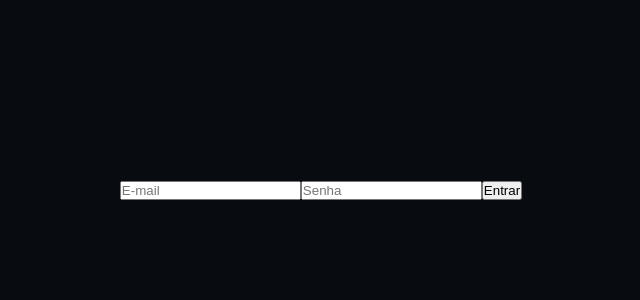
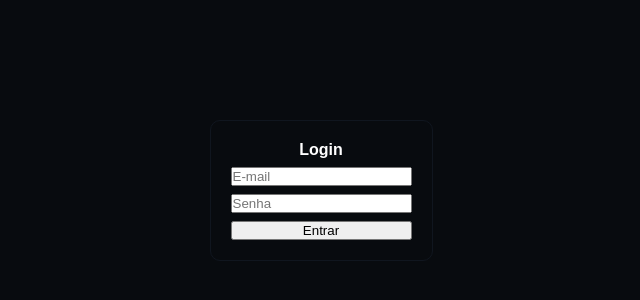
Before and after one commit to lcpsd/react-jwt-auth, a React (Create React App) app: page / in a window 1280 px wide. Shown: the part 210-510 px from the top of the page, without its empty margins (319-959 px from the left). Built offline with nearby package versions, Linux system fonts and the light colour scheme.

Commit message:
style: Login Form

```diff
--- a/src/App.tsx
+++ b/src/App.tsx
@@ -1,17 +1,17 @@
-import { AppStyles } from "./styles/AppStyles";
 import { Container } from "./styles/Container.styled";
-import {Formik, Form, Field, ErrorMessage} from 'formik'
-import * as yup from 'yup'
-import { FormField } from "./components/FormField";
+import {FormikValues} from 'formik'
 import { LoginForm } from "./components/LoginForm";
 
 
 function App() {
+
+  function handleLogin(values: FormikValues){
+
+  }
+
   return (
     <Container>
-      <AppStyles>
-        <LoginForm onSubmitFn={() => {}}/>
-      </AppStyles>
+      <LoginForm onSubmitFn={handleLogin}/>
     </Container>
   );
 }
--- a/src/components/FormField.tsx
+++ b/src/components/FormField.tsx
@@ -9,8 +9,10 @@ export function FormField({name, placeHolderText}:FormFieldProps){
 
     return(
         <>
+        <div>
             <Field name={name} className="form-field" placeHolder={placeHolderText}/>
-            <ErrorMessage component="span" name="email" className="form-error"/>
+            <ErrorMessage component="span" name={name} className="form-error"/>
+        </div>
         </>
     )
 }
--- /dev/null
+++ b/src/components/LoginForm/Styles.ts
@@ -0,0 +1,19 @@
+import styled from "styled-components";
+
+export const Styles = styled.div`
+    h4{
+        text-align: center;
+    }
+    .login-form{
+        display: flex;
+        flex-direction: column;
+        align-items: stretch;
+        justify-content: center;
+        border: ${({theme}) => theme.colors.quaternary} 1px solid;
+        border-radius: 10px;
+        padding: 20px;
+        gap: 0.5rem;
+    }
+`
+
+export default Styles;
--- a/src/components/LoginForm/index.tsx
+++ b/src/components/LoginForm/index.tsx
@@ -1,19 +1,29 @@
-import { Form, Formik } from "formik";
+import { Form, Formik, FormikValues } from "formik";
 import { FormField } from "../FormField";
+import * as yup from 'yup'
+import Styles from "./Styles";
 
 interface LoginFormProps{
-    onSubmitFn: () => void | Promise<void>;
+    onSubmitFn: (values:FormikValues) => void | Promise<void>;
 }
 
 export function LoginForm({onSubmitFn}:LoginFormProps){
 
+  const formValidation = yup.object().shape({
+    email: yup.string().email().required(),
+    password: yup.string().min(8).required()
+  })
+
   return(
-        <Formik initialValues={{}} onSubmit={onSubmitFn}>
+    <Styles>
+      <Formik initialValues={{}} onSubmit={onSubmitFn} validationSchema={formValidation}>
         <Form className="login-form">
+          <h4>Login</h4>
           <FormField name="email" placeHolderText="E-mail"/>
           <FormField name="password" placeHolderText="Senha"/>
           <button type="submit">Entrar</button>
         </Form>
       </Formik>
+    </Styles>
   )
 }
--- a/src/styles/AppStyles.ts
+++ /dev/null
@@ -1,5 +0,0 @@
-import styled from "styled-components";
-
-export const AppStyles = styled.div`
-    /* background: ${props => props.theme.colors.secondary}; */
-`
```
Lines whose indentation alone changed are shown as unchanged.
